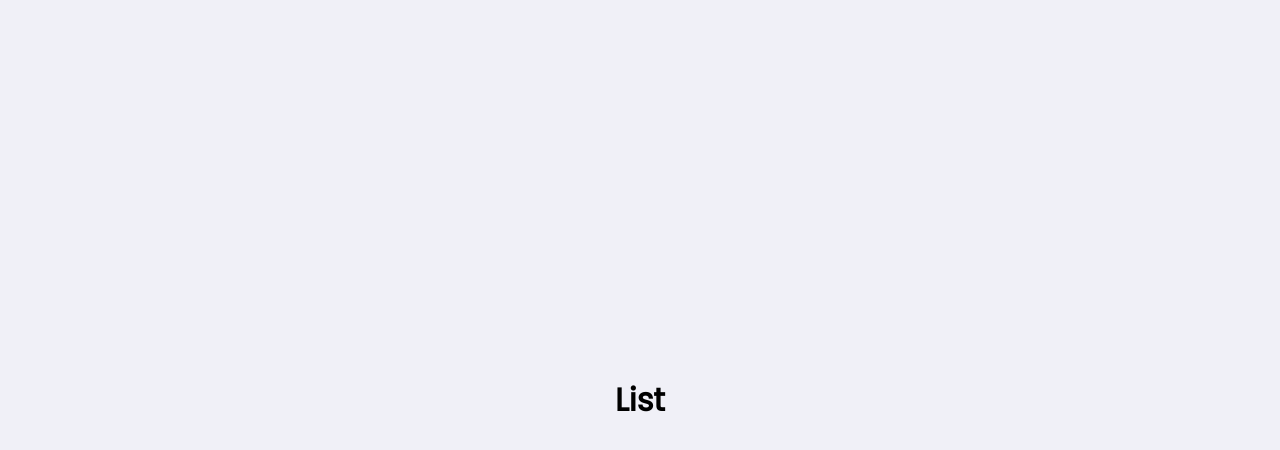
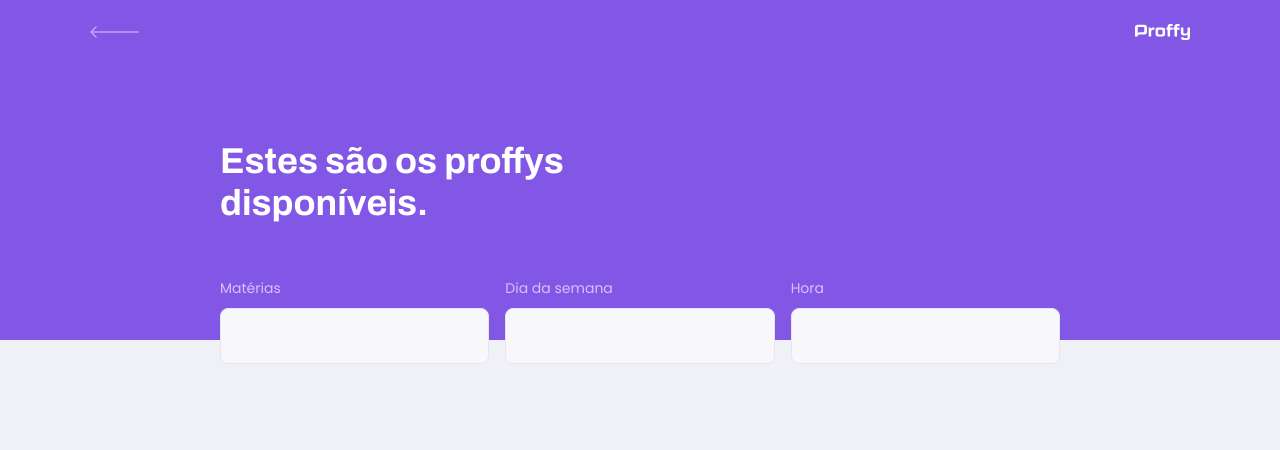
Before and after one commit to IanTorquato/NLW_2-Proffy-Rocketseat, a React (Create React App) app in the folder web/: page /study in a window 1280 px wide. Shown: the top 450 px of the page. Built offline with nearby package versions, Linux system fonts and the light colour scheme.

Commit message:
Básico da página TeacherList e Component Header

```diff
--- /dev/null
+++ b/web/src/components/Header/index.tsx
@@ -0,0 +1,28 @@
+import React from 'react'
+import { Link } from 'react-router-dom'
+
+import imgLogoProffy from '../../assets/images/logo.svg'
+import iconBack from '../../assets/images/icons/back.svg'
+import './styles.css'
+
+interface HeaderProps {
+  title: string
+}
+
+const Header: React.FC<HeaderProps> = (props) => {
+  return (
+    <header className="component-header">
+      <div className="top-bar-container">
+        <Link to="/"><img src={iconBack} alt="Voltar" /></Link>
+        <img src={imgLogoProffy} alt="Logo Proffy" />
+      </div>
+
+      <div className="header-content">
+        <strong>{props.title}</strong>
+        {props.children}
+      </div>
+    </header>
+  )
+}
+
+export default Header
--- /dev/null
+++ b/web/src/components/Header/styles.css
@@ -0,0 +1,66 @@
+.component-header {
+	display: flex;
+	flex-direction: column;
+	background-color: var(--color-primary);
+}
+
+.component-header .top-bar-container {
+	width: 90%;
+	margin: 0 auto;
+	display: flex;
+	justify-content: space-between;
+	align-items: center;
+	color: var(--color-text-in-primary);
+	padding: 1.6rem 0;
+}
+
+.component-header .top-bar-container a {
+	height: 3.2rem;
+	transition: opacity 0.2s;
+}
+
+.component-header .top-bar-container a:hover {
+	opacity: 0.6;
+}
+
+.component-header .top-bar-container>img {
+	height: 1.6rem;
+}
+
+.component-header .header-content {
+	width: 90%;
+	margin: 0 auto;
+	position: relative;
+	margin: 3.2rem auto;
+}
+
+.component-header .header-content strong {
+	font: 700 3.6rem Archivo;
+	line-height: 4.2rem;
+	color: var(--color-title-in-primary);
+}
+
+@media (min-width:700px) {
+	.component-header {
+		height: 340px;
+	}
+
+	.component-header .top-bar-container {
+		max-width: 1100px;
+	}
+
+	.component-header .header-content {
+		flex: 1;
+		max-width: 840px;
+		margin: 0 auto;
+		padding-bottom: 40px;
+		display: flex;
+		flex-direction: column;
+		justify-content: center;
+		align-items: flex-start;
+	}
+
+	.component-header .header-content strong {
+		max-width: 350px;
+	}
+}
--- a/web/src/pages/Landing/index.tsx
+++ b/web/src/pages/Landing/index.tsx
@@ -1,12 +1,12 @@
 import React from 'react'
 import { Link } from 'react-router-dom'
 
-import './styles.css'
 import imgLogoProffy from '../../assets/images/logo.svg'
 import imgLanding from '../../assets/images/landing.svg'
 import iconStudy from '../../assets/images/icons/study.svg'
 import iconGiveClasses from '../../assets/images/icons/give-classes.svg'
 import iconPurpleHeart from '../../assets/images/icons/purple-heart.svg'
+import './styles.css'
 
 const Landing: React.FC = () => {
   return (
--- a/web/src/pages/TeacherForm/index.tsx
+++ b/web/src/pages/TeacherForm/index.tsx
@@ -1,9 +1,14 @@
 import React from 'react'
 
+import Header from '../../components/Header'
 import './styles.css'
 
 const TeacherForm: React.FC = () => {
-  return <h1>Form</h1>
+  return (
+    <div id="page-teacher-form" className="container">
+      <Header title="Que incrível que você quer dar aulas." />
+    </div>
+  )
 }
 
 export default TeacherForm
--- a/web/src/pages/TeacherList/index.tsx
+++ b/web/src/pages/TeacherList/index.tsx
@@ -1,9 +1,31 @@
 import React from 'react'
 
+import Header from '../../components/Header'
 import './styles.css'
 
 const TeacherList: React.FC = () => {
-  return <h1>List</h1>
+  return (
+    <div id="page-teacher-list" className="container">
+      <Header title="Estes são os proffys disponíveis.">
+        <form id="search-teachers">
+          <div className="input-block">
+            <label htmlFor="subject">Matérias</label>
+            <input type="text" id="subject" />
+          </div>
+
+          <div className="input-block">
+            <label htmlFor="week_day">Dia da semana</label>
+            <input type="text" id="week_day" />
+          </div>
+
+          <div className="input-block">
+            <label htmlFor="time">Hora</label>
+            <input type="text" id="time" />
+          </div>
+        </form>
+      </Header>
+    </div>
+  )
 }
 
 export default TeacherList
--- a/web/src/pages/TeacherList/styles.css
+++ b/web/src/pages/TeacherList/styles.css
@@ -0,0 +1,65 @@
+#page-teacher-list {
+	width: 100vw;
+	height: 100vh;
+}
+
+#search-teachers {
+	margin-top: 3.2rem;
+}
+
+#search-teachers label {
+	color: var(--color-text-in-primary);
+}
+
+#search-teachers .input-block {
+	position: relative;
+}
+
+#search-teachers .input-block+.input-block {
+	margin-top: 1.4rem;
+}
+
+#search-teachers .input-block label {
+	font-size: 1.4rem;
+}
+
+#search-teachers .input-block input {
+	width: 100%;
+	height: 5.6rem;
+	margin-top: 0.8rem;
+	border-radius: 0.8rem;
+	background-color: var(--color-input-background);
+	border: 1px solid var(--color-line-in-white);
+	outline: 0;
+	padding: 0 1.6rem;
+	font: 1.6rem Archivo;
+}
+
+#search-teachers .input-block:focus-within::after {
+	width: calc(100% - 3.2rem);
+	height: 2px;
+	content: '';
+	background-color: var(--color-primary-light);
+	position: absolute;
+	left: 1.6rem;
+	right: 1.6rem;
+	bottom: 0;
+}
+
+@media (min-width:700px) {
+	#page-teacher-list {
+		max-width: 100vw;
+	}
+
+	#search-teachers {
+		display: grid;
+		grid-template-columns: repeat(3, 1fr);
+		column-gap: 16px;
+		position: absolute;
+		bottom: -24px;
+	}
+
+	#search-teachers .input-block+.input-block {
+		margin-top: 0;
+	}
+}
```
